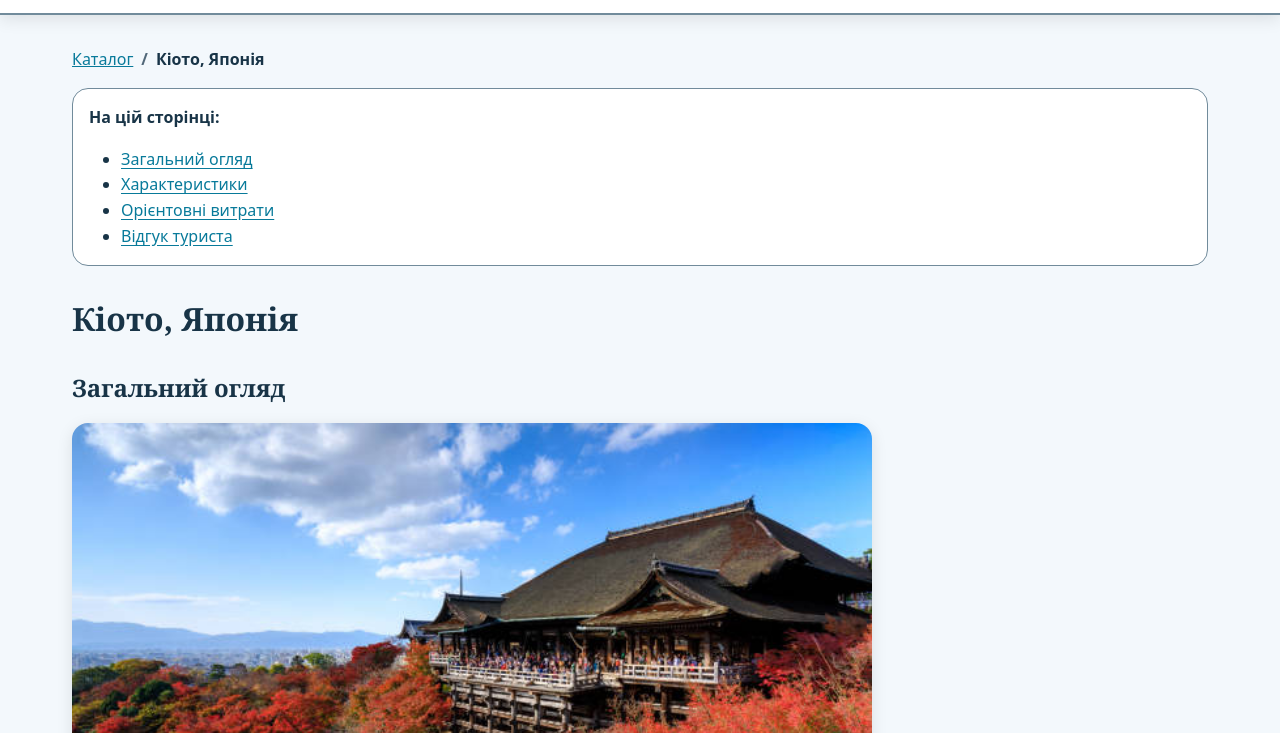
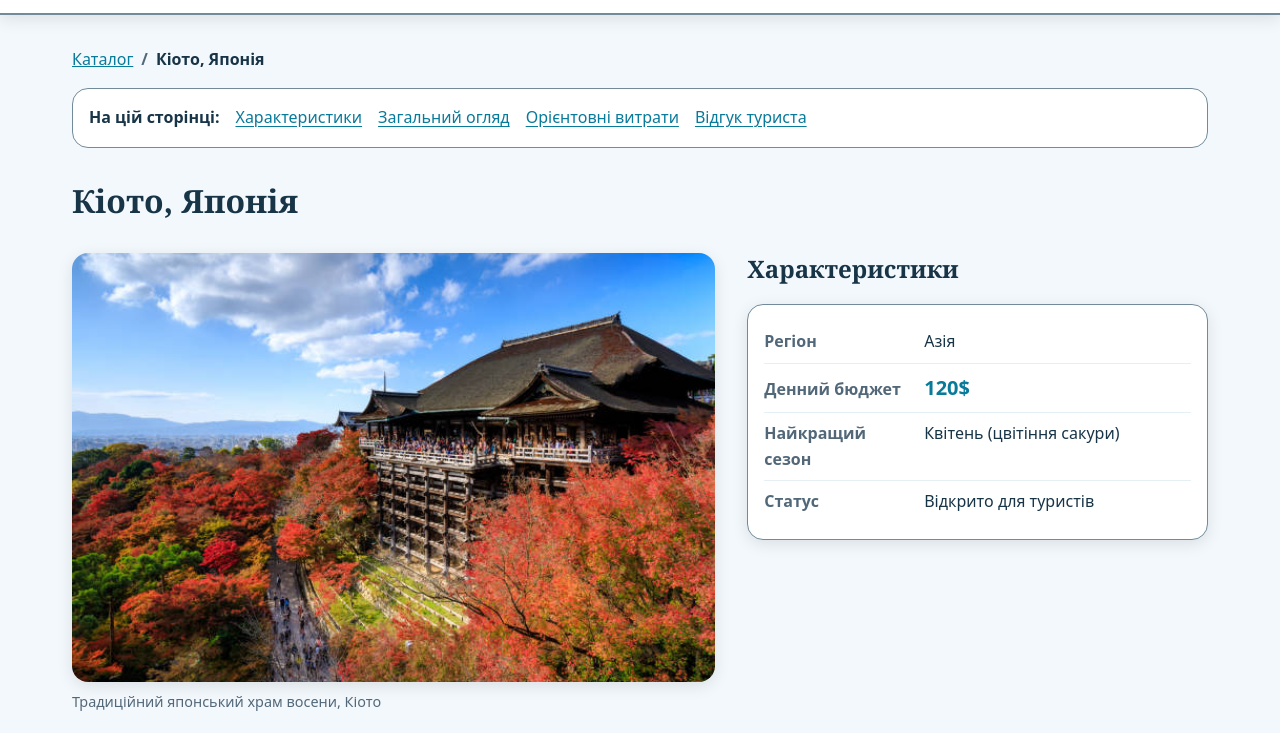
Before and after one commit to yakiv2024/tourism-project, a plain HTML site: page details.html in a window 1280 px wide. Shown: the part 67-800 px from the top of the page. Drawn offline with Linux system fonts and the light colour scheme.

Commit message:
Сторінку деталей скомпоновано: фото поруч з характеристиками, пари списку визначень у рядок

```diff
--- a/css/main.css
+++ b/css/main.css
@@ -1170,3 +1170,84 @@
         margin: 0;
     }
 }
+
+/* ЛР6. Сторінка деталей */
+@layer components {
+
+    /* «На цій сторінці»: заголовок і посилання в рядок із перенесенням */
+    .toc {
+        display: flex;
+        flex-wrap: wrap;
+        align-items: baseline;
+        gap: var(--space-s) var(--space-m);
+    }
+
+    .toc__title {
+        margin: 0;
+    }
+
+    .toc__list {
+        display: flex;
+        flex-wrap: wrap;
+        gap: var(--space-s) var(--space-m);
+        padding: 0;
+        list-style: none;
+    }
+
+    /* Фото й характеристики поруч, переносяться на вузькому екрані */
+    .destination__layout {
+        display: flex;
+        flex-wrap: wrap;
+        align-items: flex-start;
+        gap: var(--space-l);
+        margin-block-end: var(--space-l);
+    }
+
+    .destination__layout .destination__figure {
+        flex: 3 1 24rem;
+        min-inline-size: 0;
+        margin: 0;
+    }
+
+    .destination__specs {
+        flex: 2 1 18rem;
+        min-inline-size: 0;
+        margin: 0;
+    }
+
+    .destination__specs h2 {
+        margin-block-start: 0;
+    }
+
+    /* Пари «назва – значення» в рядок з однаковою шириною назв */
+    .specs {
+        max-width: none;
+        margin: 0;
+    }
+
+    .specs__row {
+        display: flex;
+        flex-wrap: wrap;
+        align-items: baseline;
+        gap: var(--space-xs) var(--space-m);
+        padding-block: var(--space-s);
+        border-block-end: 1px solid var(--color-row);
+    }
+
+    .specs__row:last-child {
+        border-block-end: 0;
+    }
+
+    .specs__term {
+        flex: 0 0 9rem;
+        margin: 0;
+    }
+
+    .specs__value {
+        flex: 1 1 10rem;
+        min-inline-size: 0;
+        margin: 0;
+        padding: 0;
+        border: 0;
+    }
+}
--- a/details.html
+++ b/details.html
@@ -62,8 +62,8 @@
         <nav class="toc" aria-label="На цій сторінці">
             <p class="toc__title">На цій сторінці:</p>
             <ul class="toc__list">
+                <li><a href="#characteristics" class="toc__link">Характеристики</a></li>
                 <li><a href="#overview" class="toc__link">Загальний огляд</a></li>
-                <li><a href="#characteristics" class="toc__link">Характеристики</a></li>
                 <li><a href="#expenses" class="toc__link">Орієнтовні витрати</a></li>
                 <li><a href="#review" class="toc__link">Відгук туриста</a></li>
             </ul>
@@ -72,10 +72,7 @@
         <article class="destination">
             <h1 class="destination__title">Кіото, Японія</h1>
 
-            <section id="overview" class="destination__section"
-                     aria-labelledby="overview-title">
-                <h2 id="overview-title">Загальний огляд</h2>
-
+            <div class="destination__layout">
                 <figure class="destination__figure">
                     <picture>
                         <source type="image/jpeg"
@@ -92,6 +89,45 @@
                     </figcaption>
                 </figure>
 
+                <section id="characteristics" class="destination__section destination__specs"
+                         aria-labelledby="characteristics-title">
+
+                    <h2 id="characteristics-title">Характеристики</h2>
+
+                    <dl class="specs">
+                        <div class="specs__row">
+                            <dt class="specs__term">Регіон</dt>
+                            <dd class="specs__value">Азія</dd>
+                        </div>
+
+                        <div class="specs__row">
+                            <dt class="specs__term">Денний бюджет</dt>
+                            <dd class="specs__value">
+                                <data class="specs__price" value="120">120$</data>
+                            </dd>
+                        </div>
+
+                        <div class="specs__row">
+                            <dt class="specs__term">Найкращий сезон</dt>
+                            <dd class="specs__value">
+                                <time datetime="2027-04">
+                                    Квітень (цвітіння сакури)
+                                </time>
+                            </dd>
+                        </div>
+
+                        <div class="specs__row">
+                            <dt class="specs__term">Статус</dt>
+                            <dd class="specs__value">Відкрито для туристів</dd>
+                        </div>
+                    </dl>
+                </section>
+            </div>
+
+            <section id="overview" class="destination__section"
+                     aria-labelledby="overview-title">
+                <h2 id="overview-title">Загальний огляд</h2>
+
                 <p>
                     <strong>Кіото</strong> — це місто, де оживає історія
                     Японії. Воно відоме своїми численними класичними
@@ -107,32 +143,6 @@
                     гармонію, красу природи та прагне зануритися
                     в автентичну японську культуру.
                 </p>
-            </section>
-
-            <section id="characteristics" class="destination__section"
-                     aria-labelledby="characteristics-title">
-
-                <h2 id="characteristics-title">Характеристики</h2>
-
-                <dl class="specs">
-                    <dt class="specs__term">Регіон</dt>
-                    <dd class="specs__value">Азія</dd>
-
-                    <dt class="specs__term">Денний бюджет</dt>
-                    <dd class="specs__value">
-                        <data class="specs__price" value="120">120$</data>
-                    </dd>
-
-                    <dt class="specs__term">Найкращий сезон</dt>
-                    <dd class="specs__value">
-                        <time datetime="2027-04">
-                            Квітень (цвітіння сакури)
-                        </time>
-                    </dd>
-
-                    <dt class="specs__term">Статус</dt>
-                    <dd class="specs__value">Відкрито для туристів</dd>
-                </dl>
             </section>
 
             <section id="expenses" class="destination__section"
```
